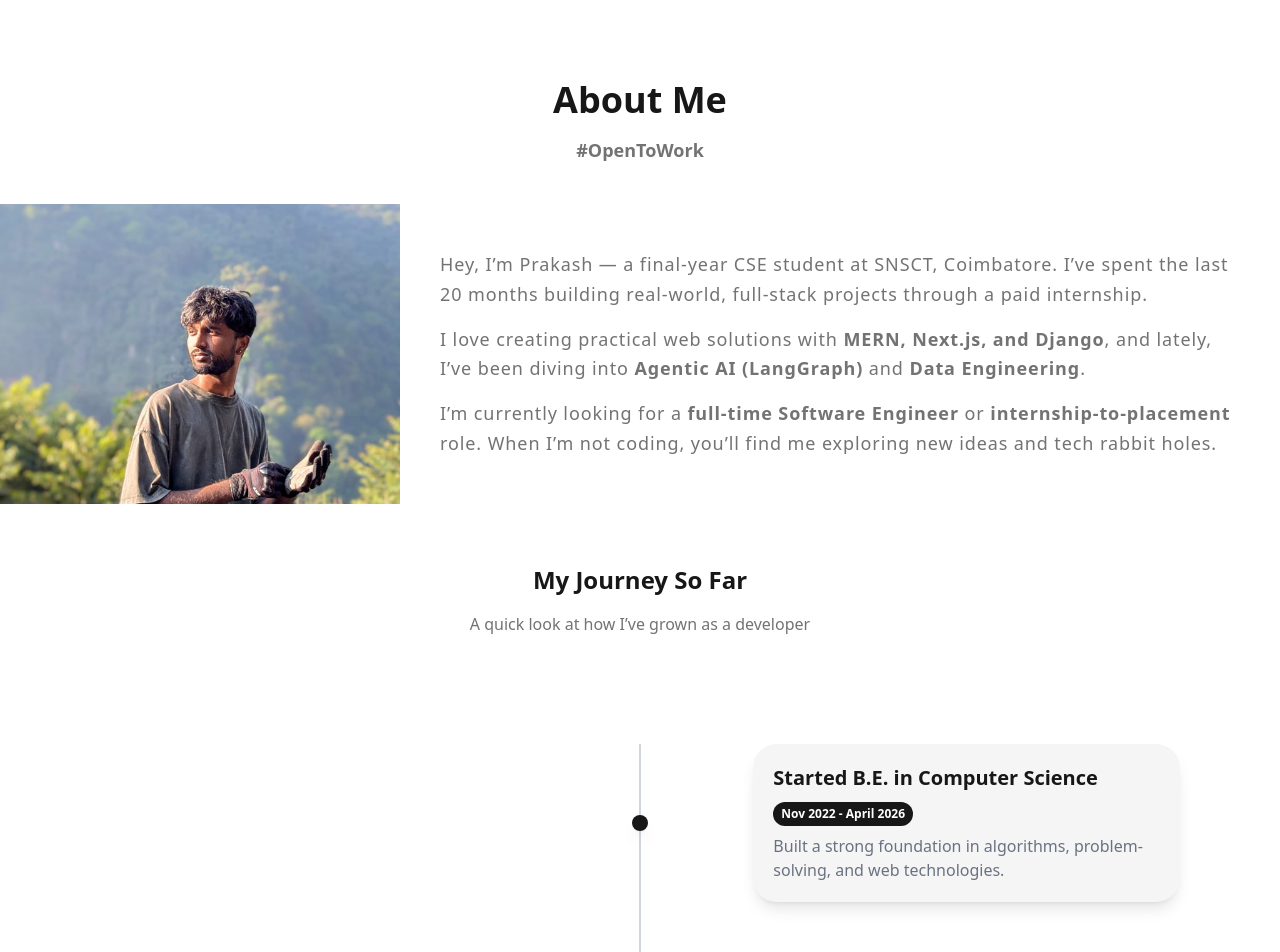
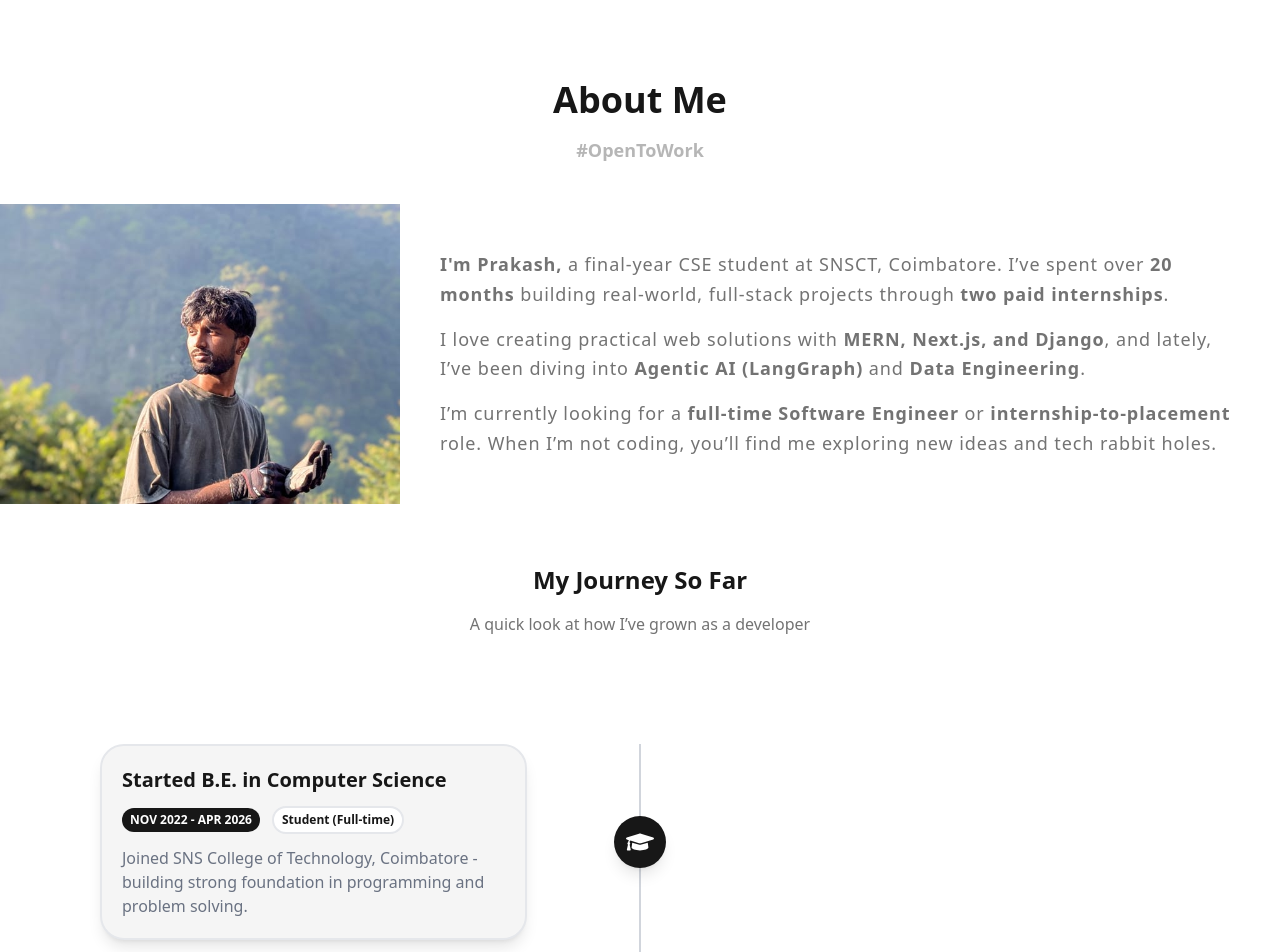
Before and after one commit to praghu-b/next-portfolio, a Next.js app: page / in a window 1280 px wide. Shown: the part 800-1752 px from the top of the page. Built offline with nearby package versions, Linux system fonts and the light colour scheme; a web font is replaced by a local one.

Commit message:
style(ui): built about section with minimal animations, inconsistent animations has to be removed later

```diff
--- a/src/components/sections/About.tsx
+++ b/src/components/sections/About.tsx
@@ -1,6 +1,8 @@
 import Image from "next/image"
 import Prakash from '../../../public/me/ooty-landscape.jpeg';
 import { Linkedin, Mail, Github, Instagram } from "lucide-react";
+import { FaGraduationCap, FaSearch, FaUsers } from "react-icons/fa";
+import { MdOutlineWork } from "react-icons/md";
 import Link from "next/link";
 import { motion } from "framer-motion";
 
@@ -12,20 +14,38 @@ export default function About() {
         { label: "Instagram", icon: Instagram, link: 'https://instagram.com/praghu._b' }
     ]
     const journey = [
-        { year: "Nov 2022 - April 2026", title: "Started B.E. in Computer Science", desc: "Built a strong foundation in algorithms, problem-solving, and web technologies." },
-        { year: "Jan 2022 - Apr 2022", title: "First Full-Stack Project", desc: "Developed and deployed my first full-stack web app using MERN stack." },
-        { year: "Jan 2023 - Apr 2022", title: "Internship – The Reciprocal Solutions", desc: "Worked on client projects, handled APIs, and improved real-world dev workflow understanding." },
-        { year: "Jan 2024 - Apr 2022", title: "Built StartzyAI", desc: "Created an AI startup platform integrating Next.js, Express, and LangChain." },
-        { year: "Jan 2025 - Apr 2022", title: "Focusing on Agentic AI", desc: "Building intelligent automation tools and productivity systems." }
+        { year: "NOV 2022 - APR 2026", icon: FaGraduationCap, role: 'Student (Full-time)', title: "Started B.E. in Computer Science", desc: "Joined SNS College of Technology, Coimbatore - building strong foundation in programming and problem solving." },
+        { year: "JUN 2023 - MAR 2024", icon: MdOutlineWork, role: 'Intern (Part-time)', title: "The Reciprocal Solutions (Paid)", desc: "Started my first internship at The Reciprocal Solutions, built responsive UIs with HTML/CSS and implemented SSR using Node.js and Express.js." },
+        { year: "JUL 2023 - Present", icon: FaUsers, role: 'Member', title: "DadCode Technologies", desc: "Joined DadCode Technologies, a small dev team I co-founded with friends. Worked on real-world freelance projects using MERN and modern web stacks." },
+        { year: "SEP 2024 - JUL 2025", icon: MdOutlineWork, role: 'Intern (Full-time)', title: "SNS Innovation Hub (Paid)", desc: "Joined SNS Innovation Hub as a full-time intern, worked with React, Next.js, Django, and explored AI Agents using LangGraph & LangChain." },
+        // { year: "Present", icon: FaSearch, role: "AI Explorer & Job Seeker", title: "Exploring AI & Seeking Opportunities", desc: "Actively exploring AI agents through personal projects, improving my full-stack skills, and looking for full-time software engineering opportunities." }
+
     ]
 
     return (
         <section className="w-full min-h-screen flex items-center justify-center mt-20">
-            <div className="max-w-7xl">
-                <div className="space-y-4 mb-10 text-center">
+            <motion.div
+                className="max-w-7xl"
+                initial={{ opacity: 0, y: 50 }}
+                whileInView={{ opacity: 1, y: 0 }}
+                viewport={{ once: true, amount: 0.2 }}
+                transition={{ duration: 0.8, ease: "easeOut" }}
+            >
+                <motion.div
+                    className="space-y-4 mb-10 text-center"
+                    initial={{ opacity: 0, y: -30 }}
+                    whileInView={{ opacity: 1, y: 0 }}
+                    transition={{ duration: 0.6, delay: 0.1 }}
+                >
                     <p className="text-4xl font-bold">About Me</p>
-                    <p className=" text-lg text-accent font-semibold">#OpenToWork</p>
-                </div>
+                    <motion.p
+                        className=" text-lg text-accent font-semibold"
+                        animate={{ opacity: [0.5, 1, 0.5] }}
+                        transition={{ repeat: Infinity, duration: 2 }}
+                    >
+                        #OpenToWork
+                    </motion.p>
+                </motion.div>
                 <div className="flex items-center justify-between">
                     <div className="flex-1 h-[300px] bg-primary relative overflow-hidden">
                         <Image
@@ -37,7 +57,7 @@ export default function About() {
                     </div>
                     <div className="flex-2 text-lg tracking-wider leading-relaxed md:px-10 py-5 md:space-y-8">
                         <div className="space-y-4">
-                            <p className="text-accent">Hey, I’m Prakash — a final-year CSE student at SNSCT, Coimbatore. I’ve spent the last 20 months building real-world, full-stack projects through a paid internship.</p>
+                            <p className="text-accent"><span className="font-semibold">I'm Prakash,</span> a final-year CSE student at SNSCT, Coimbatore. I’ve spent over <span className="font-semibold">20 months</span> building real-world, full-stack projects through <span className="font-semibold">two paid internships</span>.</p>
                             <p className="text-accent"> I love creating practical web solutions with <span className="font-semibold">MERN, Next.js, and Django</span>, and lately, I’ve been diving into <span className="font-semibold">Agentic AI (LangGraph)</span> and <span className="font-semibold">Data Engineering</span>.</p>
                             <p className="text-accent"> I’m currently looking for a <span className="font-semibold">full-time Software Engineer</span> or <span className="font-semibold">internship-to-placement</span> role. When I’m not coding, you’ll find me exploring new ideas and tech rabbit holes.</p>
                         </div>
@@ -55,38 +75,66 @@ export default function About() {
                             animate={{ scaleY: 1 }}
                             transition={{ duration: 1 }}
                         />
-                        {journey.map((timeline, index) => (
+                        {journey.map(({ title, role, desc, year, icon: Icon }, index) => (
                             <motion.div
                                 key={index}
-                                className={`flex ${index % 2 === 0 ? "justify-end" : "justify-start"} relative`}
+                                className={`flex ${index % 2 === 0 ? "justify-start" : "justify-end"} relative`}
                                 initial={{ opacity: 0, y: 50 }}
                                 whileInView={{ opacity: 1, y: 0 }}
                                 viewport={{ once: false, amount: 0.2 }}
                                 transition={{ duration: 0.6 }}
                             >
                                 <motion.div
-                                    className={`w-1/3 ${index % 2 === 0 ? "mr-25 p-5" : "ml-25 p-5"} text-${index % 2 === 0 ? "left" : "right"} bg-muted rounded-3xl shadow-lg space-y-2`}
+                                    className={`w-1/3 ${index % 2 === 0 ? "ml-25 p-5" : "mr-25 p-5"} text-${index % 2 === 0 ? "left" : "right"} bg-muted border-2 border-gray-200 rounded-3xl shadow-lg space-y-3`}
                                     whileHover={{ scale: 1.03 }}
                                     transition={{ type: "spring", stiffness: 200 }}
                                 >
-                                    <h3 className="text-xl font-semibold">{timeline.title}</h3>
-                                    <p className="text-xs font-semibold py-1 px-2 bg-primary text-white inline-flex rounded-full">{timeline.year}</p>
-                                    <p className="text-gray-500">{timeline.desc}</p>
+                                    <h3 className="text-xl font-semibold">{title}</h3>
+                                    <div className="flex items-center gap-3">
+                                        <p className="text-xs font-semibold py-1 px-2 bg-primary text-white inline-flex rounded-full">{year}</p>
+                                        {role && <p className="text-xs font-semibold py-1 px-2 bg-white border-2 border-gray-200 inline-flex rounded-full">{role}</p>}
+                                    </div>
+                                    <p className="text-gray-500">{desc}</p>
                                 </motion.div>
-
                                 <motion.div
-                                    className="absolute left-1/2 top-1/2 w-4 h-4 bg-primary rounded-full -translate-x-1/2 -translate-y-1/2 shadow-lg"
+                                    className="absolute left-1/2 top-1/2 bg-primary rounded-full -translate-x-1/2 -translate-y-1/2 shadow-lg"
                                     initial={{ scale: 0 }}
                                     whileInView={{ scale: 1 }}
                                     viewport={{ once: false }}
                                     transition={{ type: 'spring', stiffness: 150, damping: 8 }}
-                                />
+                                >
+                                    <Icon className="h-7 w-7 m-3 text-white" />
+                                </motion.div>
                             </motion.div>
                         ))}
+                        <motion.div
+                            className={`flex justify-center relative`}
+                            initial={{ opacity: 0, y: 50 }}
+                            whileInView={{ opacity: 1, y: 0 }}
+                            viewport={{ once: false, amount: 0.2 }}
+                            transition={{ duration: 0.6 }}
+                        >
+                            <motion.div
+                                className={`w-1/3 p-5 text-center bg-primary border-2 rounded-3xl shadow-lg space-y-3`}
+                                whileHover={{ scale: 1.03 }}
+                                transition={{ type: "spring", stiffness: 200 }}
+                            >
+                                <motion.div
+                                    className="bg-muted rounded-full shadow-lg inline-flex"
+                                    initial={{ scale: 0 }}
+                                    whileInView={{ scale: 1 }}
+                                    viewport={{ once: false }}
+                                    transition={{ type: 'spring', stiffness: 150, damping: 8 }}
+                                >
+                                    <FaSearch className="h-7 w-7 m-3" />
+                                </motion.div>
+                                <h3 className="text-xl font-semibold text-muted">Seeking Opportunities & Exploring AI</h3>
+                                <p className="text-accent">Actively exploring AI agents through personal projects, improving my full-stack skills, and looking for full-time software engineering opportunities.</p>
+                            </motion.div>
+                        </motion.div>
                     </div>
                 </div>
-
-            </div>
+            </motion.div>
         </section>
     )
 }
```
